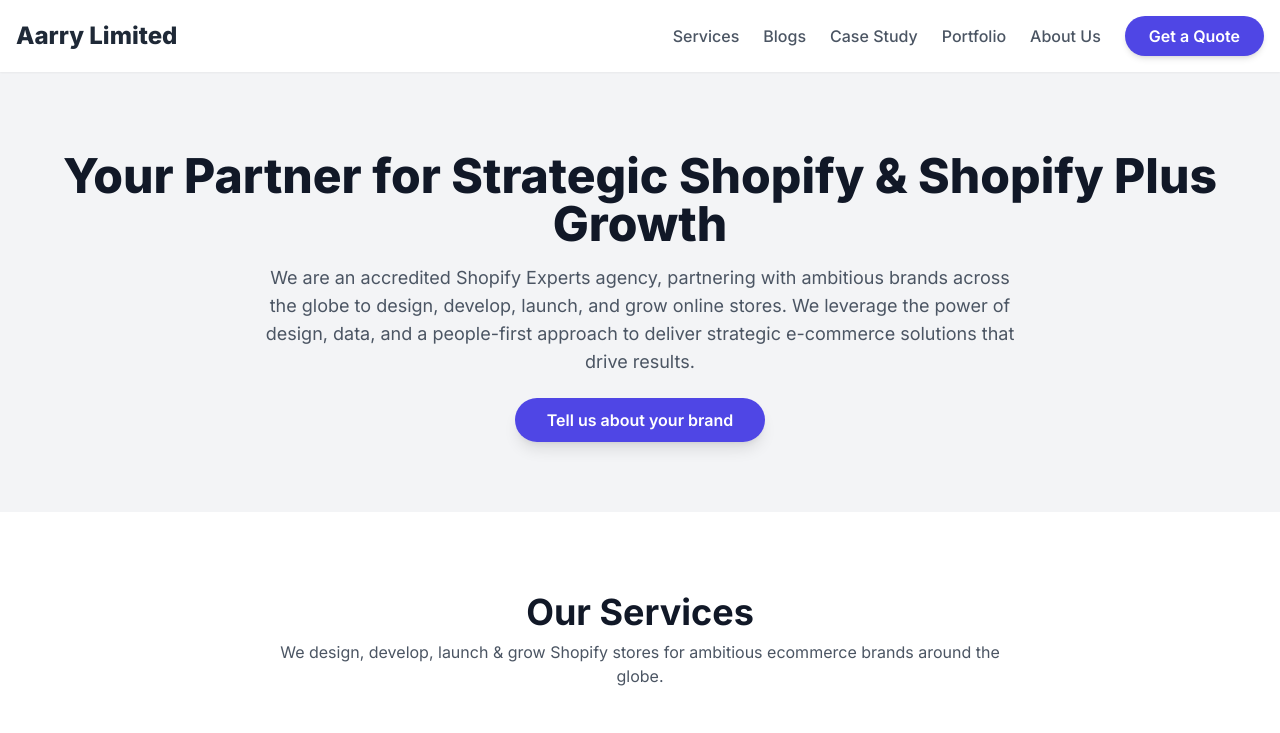
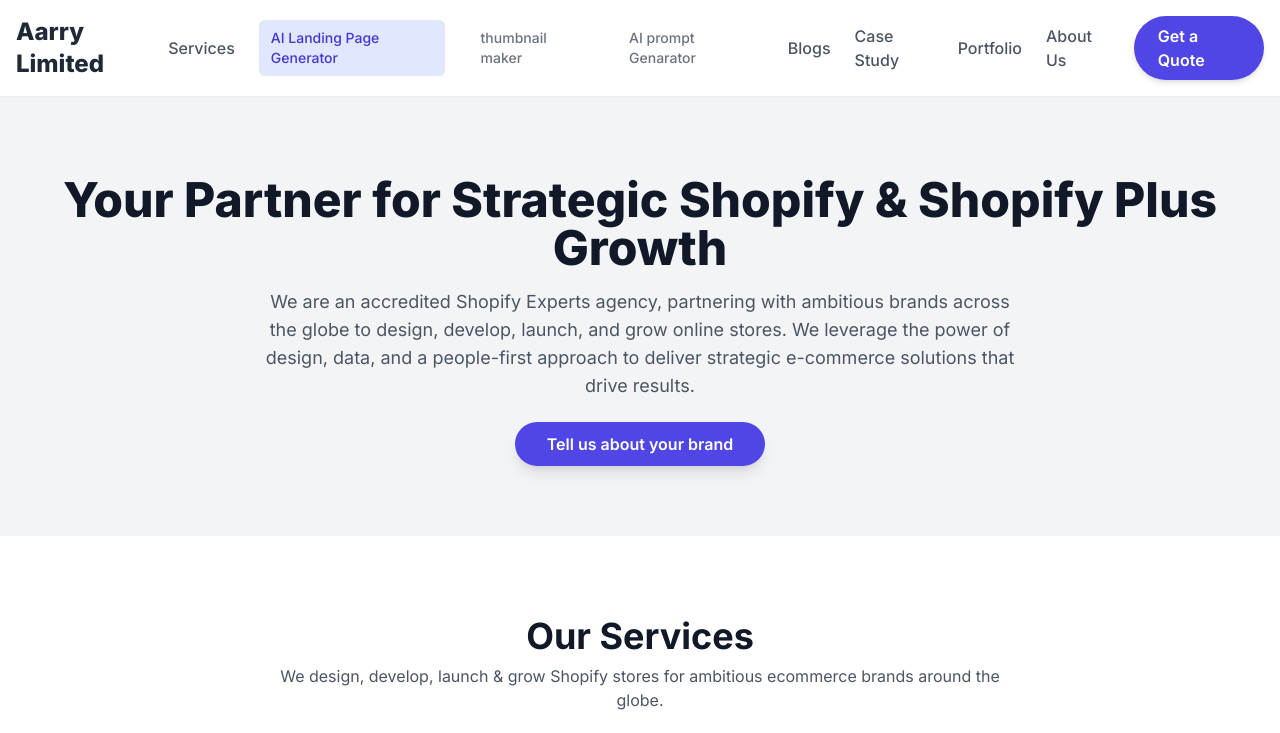
Before and after one commit to aarryorg/web, a plain HTML site: page index.html in a window 1280 px wide. Shown: the top 733 px of the page. Drawn offline with nearby package versions, Linux system fonts and the light colour scheme.

Commit message:
Update index.html

```diff
--- a/index.html
+++ b/index.html
@@ -44,6 +44,9 @@
             <nav class="hidden md:flex space-x-6 items-center">
                 <a href="#services" class="text-gray-600 hover:text-gray-900 transition-colors duration-300 font-medium">Services</a>
                 <!-- New links added here -->
+                <a href="aipage.html" class="bg-indigo-100 text-indigo-700 px-3 py-2 rounded-md text-sm font-medium" aria-current="page">AI Landing Page Generator</a>
+                <a href="app/Thumbly.html" class="text-gray-500 hover:bg-gray-200 hover:text-gray-800 px-3 py-2 rounded-md text-sm font-medium">thumbnail maker  </a>
+                <a href="app/aitext.html" class="text-gray-500 hover:bg-gray-200 hover:text-gray-800 px-3 py-2 rounded-md text-sm font-medium">AI prompt Genarator</a>
                 <a href="blogs.html" class="text-gray-600 hover:text-gray-900 transition-colors duration-300 font-medium">Blogs</a>
                 <a href="case_study.html" class="text-gray-600 hover:text-gray-900 transition-colors duration-300 font-medium">Case Study</a>
                 <a href="portfolio.html" class="text-gray-600 hover:text-gray-900 transition-colors duration-300 font-medium">Portfolio</a>
```
